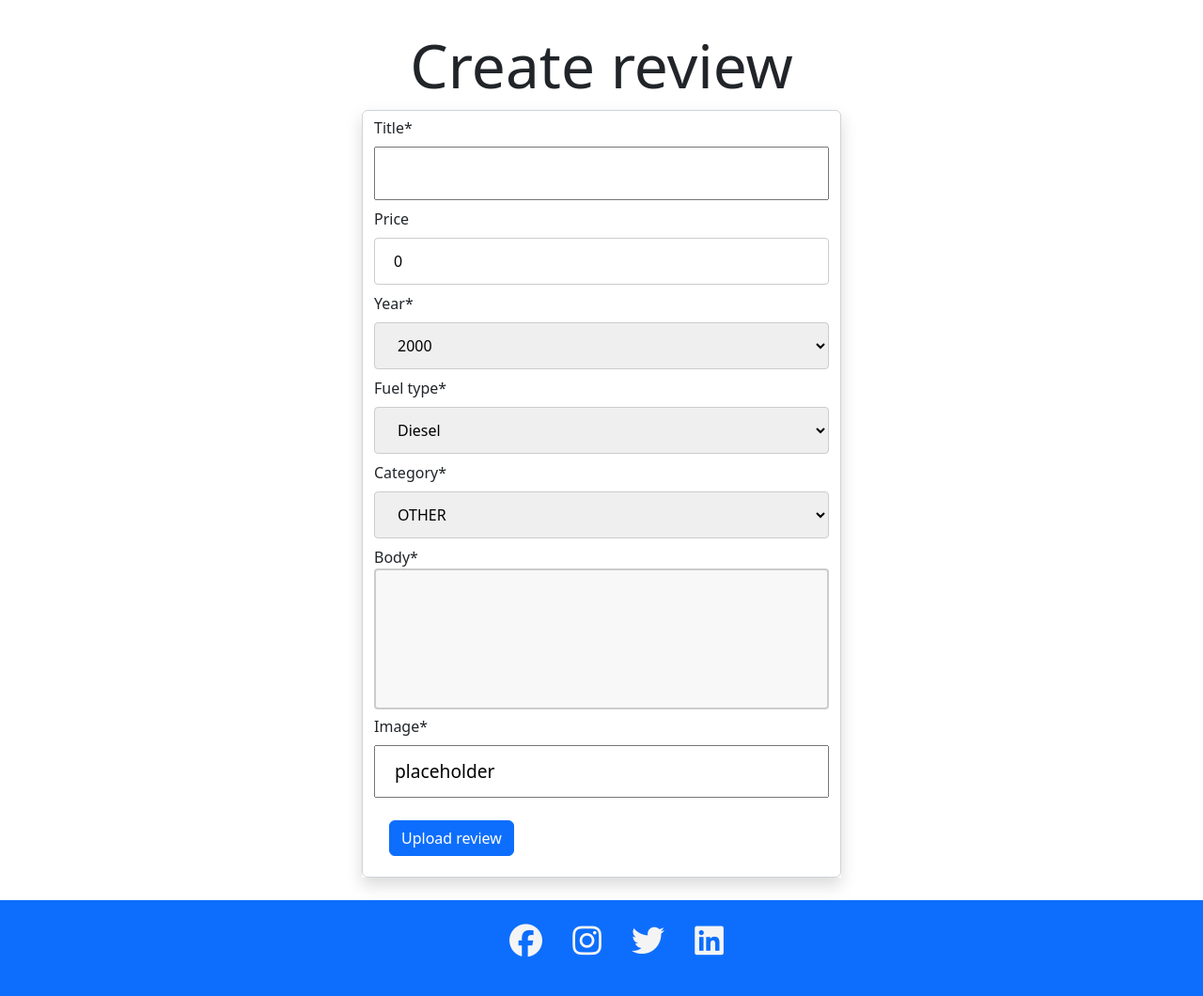
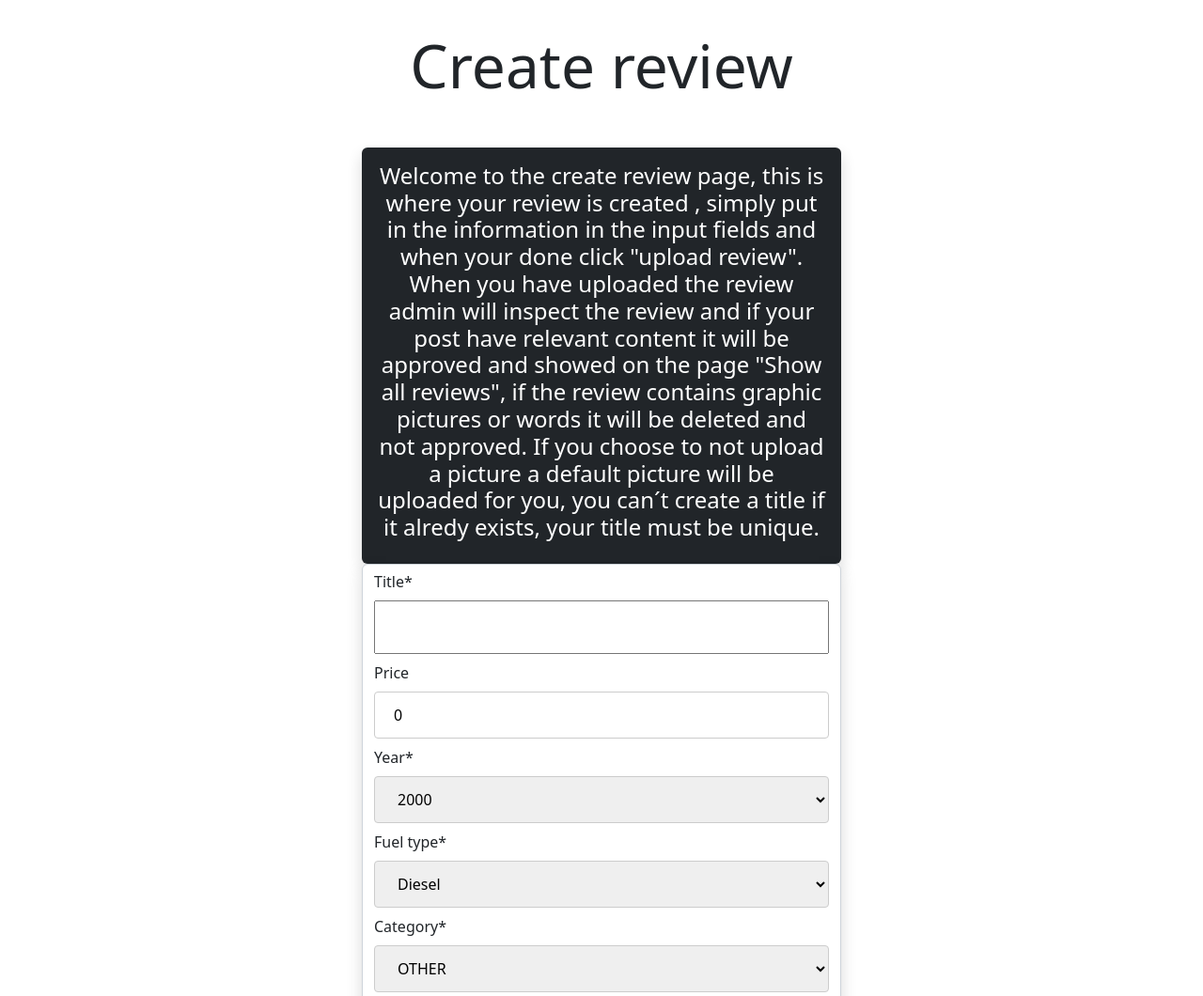
Before and after one commit to rebahama/bimmer-reviewer, a Django app: page /create-reviews/ in a window 1280 px wide. Shown: the part 80-1140 px from the top of the page at 94% size. Run offline with Django 3.2, Linux system fonts and the light colour scheme; the visitor is signed in with stand-in values (Sample User, id 1); some libraries are stand-ins or nearby versions.

Commit message:
add information on create review page

```diff
--- a/templates/add-comments.html
+++ b/templates/add-comments.html
@@ -16,6 +16,7 @@
                                 {{ form.body|as_crispy_field }}
                             </div>
                     </div>
+                    <hr>
                 </div>
                 <button class="btn btn-primary"> Add comment </button>
         </div>
--- a/templates/base.html
+++ b/templates/base.html
@@ -41,7 +41,7 @@
               </a>
               <ul class="dropdown-menu" aria-labelledby="navbarDropdown">
                 {% if user.is_authenticated %}
-                <li><a class="dropdown-item" href="{% url 'create-review' %}">Create a review</a></li>
+                <li><a class="dropdown-item" href="{% url 'create-review' %}">Create review</a></li>
                 <li><a class="dropdown-item" href="{% url 'user-reviews' %}">Show my reviews </a></li>
                 {% endif %}
                 {% if user.is_authenticated %}
--- a/templates/create-review.html
+++ b/templates/create-review.html
@@ -7,6 +7,16 @@
     <div class=row>
         <div class="col-md-6 offset-md-3 p-4">
             <h3 class="display-3 text-center"> Create review</h3>
+            <div class="shadow p-3 rounded text-white bg-dark mt-md-5">
+                <h4 class="text-center"> Welcome to the create review page, this is where your review is created ,
+                    simply put in the information in the input fields and when your done click "upload review".
+                    When you have uploaded the review admin will inspect the review and if your post
+                    have relevant content it will be approved and showed on the page "Show all reviews", if the review contains
+                    graphic pictures or words it will be deleted and not approved. If you choose to
+                    not upload a picture a default picture will be uploaded for you, you can´t create a title if it alredy exists, your
+                    title must be unique.
+                </h4>
+                </div>
             <div class="form-group shadow">
                 <form method="POST" class="form-control" enctype="multipart/form-data">
                     {%csrf_token%}
@@ -32,8 +42,4 @@
   </div>
 </div>
 {% endif %}
-
-
-
-
 {% endblock %}
--- a/templates/detail-review.html
+++ b/templates/detail-review.html
@@ -70,7 +70,7 @@
         <button id="hide-btn" class="btn btn-primary"> Hide/Show Comments</button>
         <h5 class="card-title">Comments</h5>
         {% for comment in post.comments.all %}
-        <div class="card m-3 hide">
+        <div class="card hide">
             <div class="card-body">
               <h6 class="card-subtitle mb-2 text-muted"> User: {{comment.author}}</h6>
               <p class="card-text"> {{comment.body}}</p>
--- a/templates/home.html
+++ b/templates/home.html
@@ -10,7 +10,7 @@
   <div class="row row-cols-1 row-cols-md-4 g-4">
     {% for post in object_list %}
     <div class="col-md-6 col-lg-4 card-pos">
-      <div class="card mb-3 shadow p-2 border border-dark ">
+      <div class="card mb-3 shadow p-2">
         <div class="card-header bg-dark text-white text-center">
           <h3>{{post.title}}</h3>
         </div>
```
